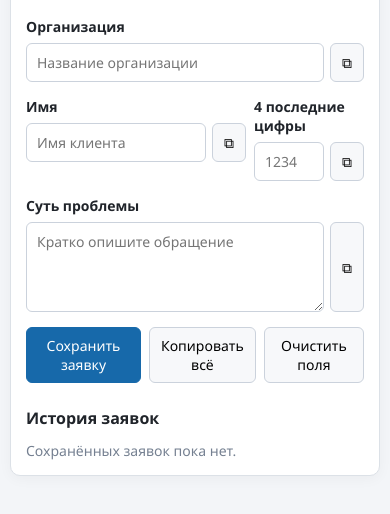
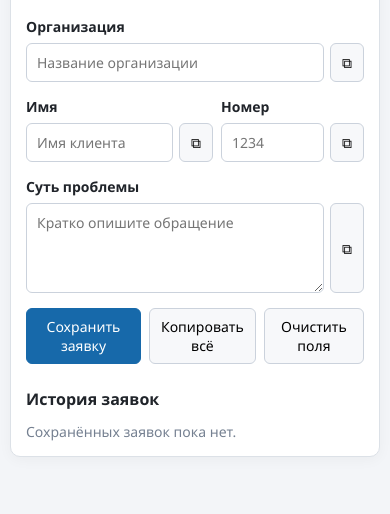
Before and after one commit to OSwalldt/Call-Record, a plain HTML site: page index.html in a window 390 px wide. Shown: the part 56-570 px from the top of the page. Drawn offline with Linux system fonts and the light colour scheme.

Commit message:
Update index.html
Версия v7:
- Поле «4 последние цифры» переименовано в «Номер».
- Увеличена ширина поля «Номер» за счёт поля «Имя».

```diff
--- a/index.html
+++ b/index.html
@@ -11,7 +11,7 @@
   h1 { font-size: 20px; margin: 0 0 20px; }
   label { display: block; font-weight: 600; margin: 0 0 7px; }
   .field { margin-bottom: 15px; }
-  .name-row { display: grid; grid-template-columns: minmax(0, 3fr) minmax(105px, 1fr); gap: 12px; }
+  .name-row { display: grid; grid-template-columns: minmax(0, 13fr) minmax(105px, 7fr); gap: 12px; }
   input, textarea { width: 100%; border: 1px solid #cbd2dc; border-radius: 6px; padding: 9px 10px; font: inherit; background: #fff; }
   textarea { min-height: 90px; resize: vertical; }
   .input-copy { display: flex; gap: 6px; }
@@ -30,7 +30,7 @@
   @media (max-width: 480px) {
     body { padding: 10px; }
     .app { padding: 15px; }
-    .name-row { grid-template-columns: minmax(0, 2fr) minmax(105px, 1fr); gap: 8px; }
+    .name-row { grid-template-columns: minmax(0, 17fr) minmax(105px, 13fr); gap: 8px; }
   }
 </style>
 </head>
@@ -55,7 +55,7 @@
         </div>
       </div>
       <div>
-        <label for="lastDigits">4 последние цифры</label>
+        <label for="lastDigits">Номер</label>
         <div class="input-copy">
           <input id="lastDigits" inputmode="numeric" maxlength="4" placeholder="1234">
           <button type="button" data-copy="lastDigits" title="Копировать" tabindex="-1">⧉</button>
```
